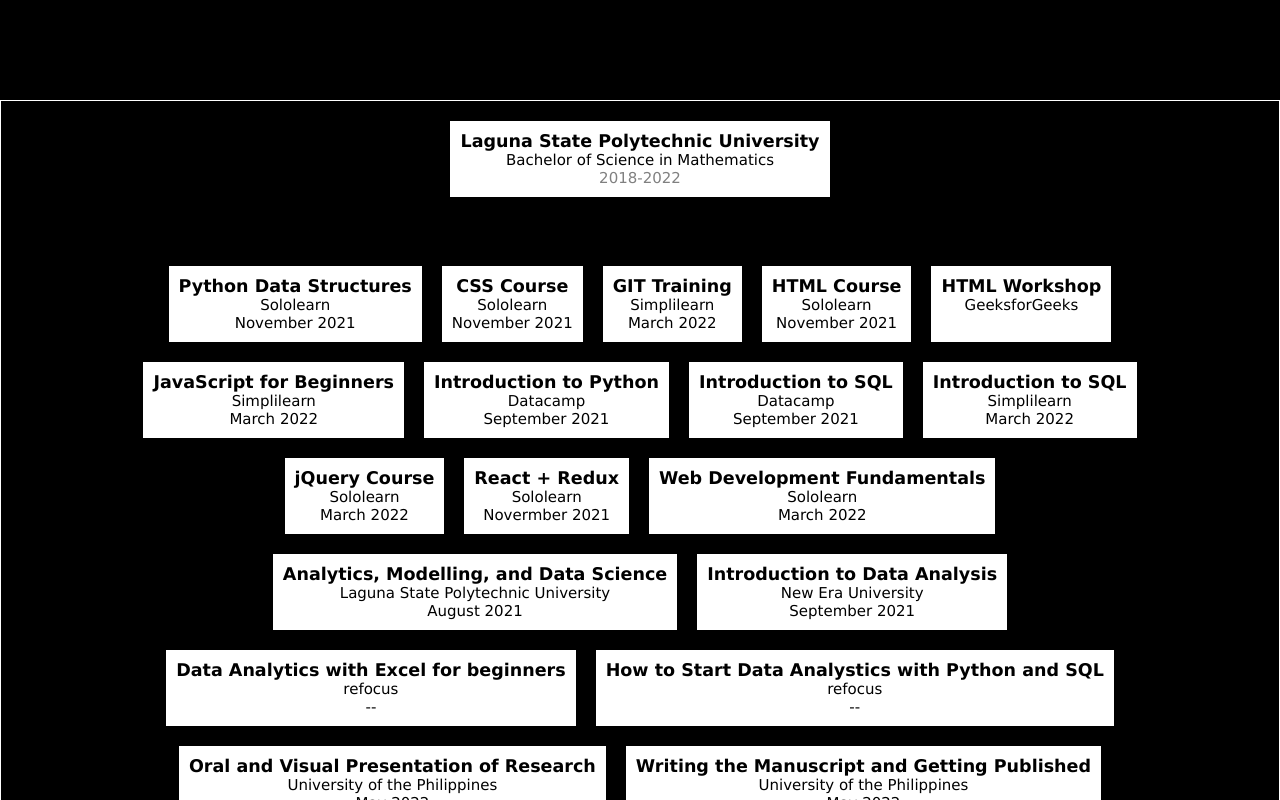
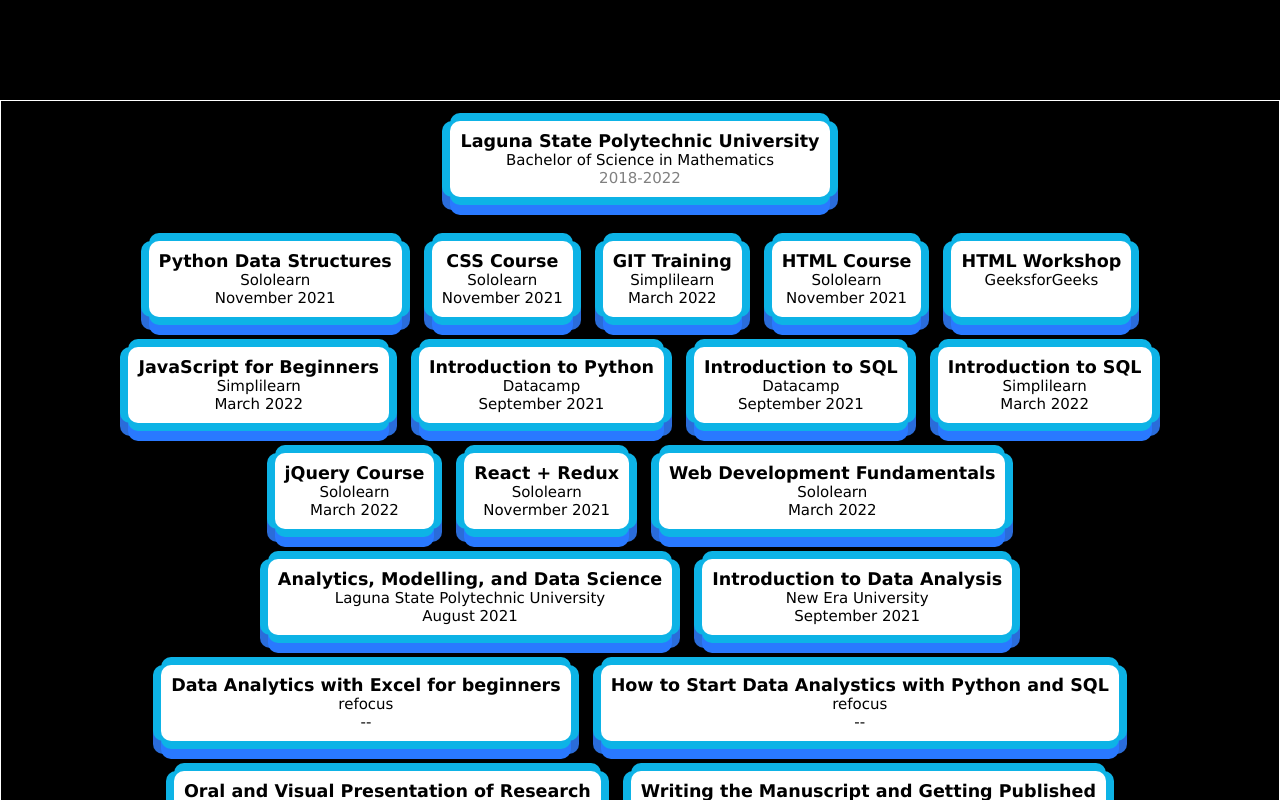
Before and after one commit to ErlJocson/my-portfolio, a React (Create React App) app: page /education in a window 1280 px wide. Shown: the part 1540-2340 px from the top of the page. Built offline with nearby package versions, Linux system fonts and the light colour scheme.

Commit message:
made changes to the borders of certificates

```diff
--- a/src/components/section/Certificates.js
+++ b/src/components/section/Certificates.js
@@ -277,12 +277,14 @@ const CertificateContainer = styled.div`
   flex-wrap: wrap;
   justify-content: center;
   .certificate-details {
+    box-shadow: var(--great-shadow);
+    border-radius: 10px;
     font-size: 15px;
     padding: 10px;
     min-width: 100px;
     background-color: white;
     text-align: center;
-    margin: 10px;
+    margin: 15px;
     cursor: pointer;
   }
   .certificate-details:hover {
--- a/src/components/section/Education.js
+++ b/src/components/section/Education.js
@@ -39,6 +39,8 @@ const EducationContainer = styled.div`
   cursor: pointer;
   background: white;
   text-align: center;
+  box-shadow: var(--great-shadow);
+  border-radius: 10px;
   font-size: 15px;
   &:hover {
     background-color: white;
--- a/src/components/section/Skills.js
+++ b/src/components/section/Skills.js
@@ -83,8 +83,7 @@ const SkillsContainer = styled.div`
   padding: 20px;
   margin: 20px;
   background-color: white;
-  box-shadow: 8px 0px #0db3e6, -8px 0px #0db3e6, 0px 8px #0db3e6,
-    0px -8px #0db3e6, 0px 18px #2979ff, -8px 13px #2a6cda, 8px 13px #2a6cda;
+  box-shadow: var(--great-shadow);
   border-radius: 10px;
   .skill-container {
     display: flex;
--- a/src/index.css
+++ b/src/index.css
@@ -7,6 +7,9 @@
     rgba(57, 61, 88, 1) 48%,
     rgba(15, 8, 51, 1) 100%
   );
+
+  --great-shadow: 8px 0px #0db3e6, -8px 0px #0db3e6, 0px 8px #0db3e6,
+    0px -8px #0db3e6, 0px 18px #2979ff, -8px 13px #2a6cda, 8px 13px #2a6cda;
 }
 
 * {
```
Also changed, not shown: 1 other file (tests, documents, lock files or other folders).
